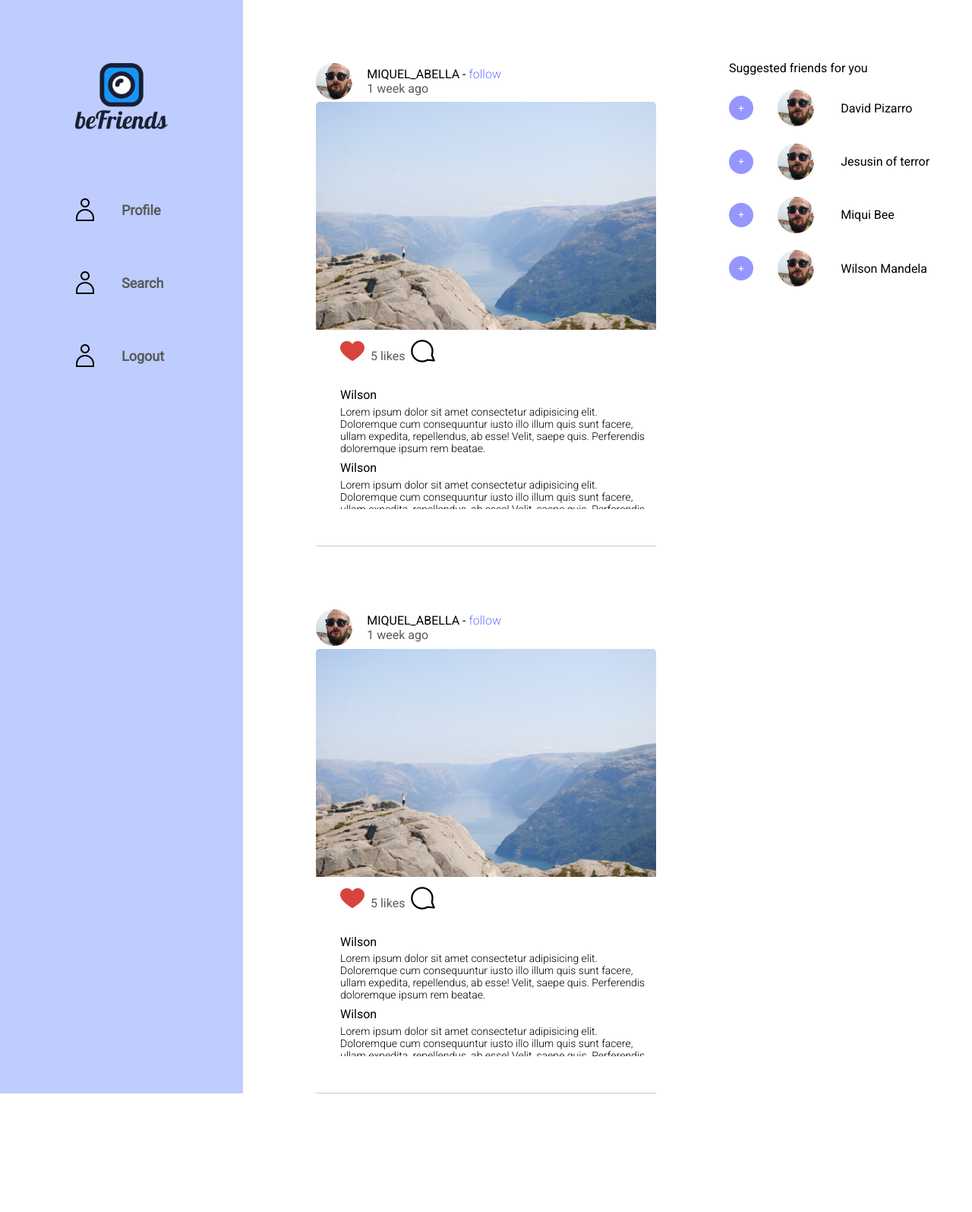
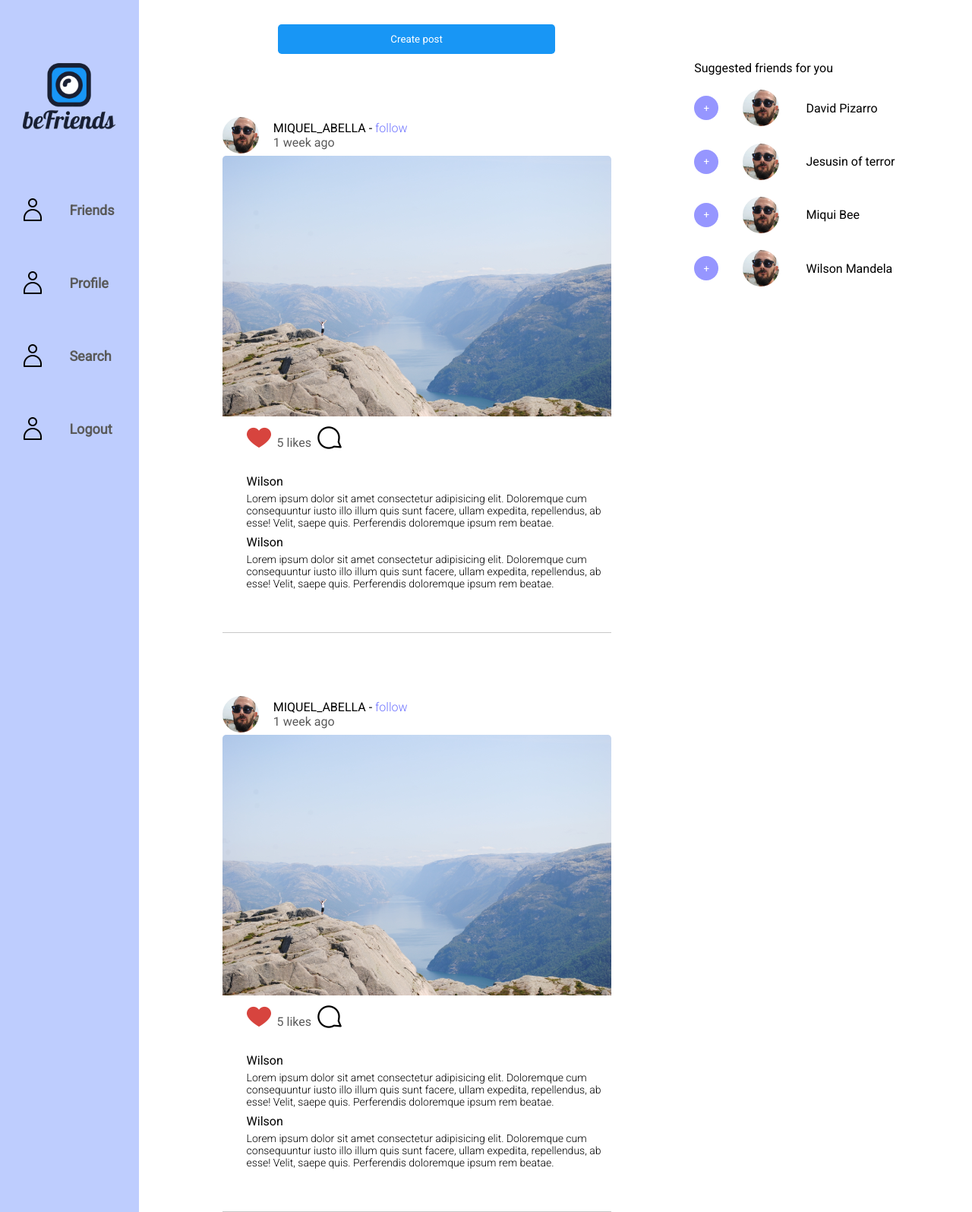
Before and after one commit to jesusfvj/beFriends, a PHP site: page /feed.php in a window 1280 px wide. Shown: the whole page at 76% size. Before the commit the page ends 1439 px from the top, so only its background shows below. Run offline with PHP 8.4, Linux system fonts and the light colour scheme; data comes from the database, SQL or seed files in the repository.

Commit message:
fixed imports

```diff
--- a/css/global.css
+++ b/css/global.css
@@ -10,6 +10,7 @@
   --font-semibold: 500;
   --font-light: 300;
   --border-grey: rgb(200, 200, 200);
+  --btn-primary: #1896f5;
 }
 
 * {
@@ -20,7 +21,7 @@
 
 .feed__body {
   display: grid;
-  grid-template-columns: 1fr 2fr 1fr;
+  grid-template-columns: 0.5fr 2fr 1fr;
   width: 100vw;
   min-height: 100vh;
   overflow-x: hidden;
@@ -69,6 +70,18 @@
   display: flex;
   flex-direction: column;
   align-items: center;
+}
+
+.feed__create-post-button {
+  padding: 0.75rem;
+  margin-top: 2rem;
+  border-radius: 0.3rem;
+  border: none;
+  outline: none;
+  font-family: var(--font);
+  background-color: var(--btn-primary);
+  color: white;
+  width: 50%;
 }
 
 .feed__post {
--- a/feed.php
+++ b/feed.php
@@ -6,8 +6,8 @@
     <meta http-equiv="X-UA-Compatible" content="IE=edge">
     <meta name="viewport" content="width=device-width, initial-scale=1.0">
     <title>beFriends - feed</title>
-    <link rel="stylesheet" href="./css/global.css">
-    <script src="script.js" defer></script>
+    <link rel="stylesheet" href="./css/global.css?v=<?php echo time();  ?>">
+    <script src="script.js?v=<?php echo time();  ?>" defer></script>
 </head>
 
 <body class="feed__body">
@@ -15,6 +15,10 @@
         <div class="feed__aside-nav-container">
             <img src="./assets/logoBeFriends.png" alt="logo" class="feed__aside-logo" />
             <nav class="feed__nav">
+                <div class="feed__nav-item">
+                    <img src="./assets/profile.png" alt="nav-icon" class="nav__image" />
+                    <p>Friends</p>
+                </div>
                 <div class="feed__nav-item">
                     <img src="./assets/profile.png" alt="nav-icon" class="nav__image" />
                     <p>Profile</p>
@@ -31,6 +35,7 @@
         </div>
     </aside>
     <main class="feed__main">
+        <button class="feed__create-post-button">Create post</button>
         <article class="feed__post">
             <div class="feed__article-header">
                 <img class="feed__post-profile-img" src="./assets/profileImg.JPG" alt="" />
--- a/script.js
+++ b/script.js
@@ -7,6 +7,7 @@ function getUsers() {
   fetch("./controllers/getUsers.php")
     .then((res) => res.json())
     .then((data) => {
+      console.log(data);
       if (data.length) {
         data.forEach((user) => {
           friendsSuggestionsContainer.innerHTML += `
```
Also changed, not shown: index.php (+12 -9 lines).
